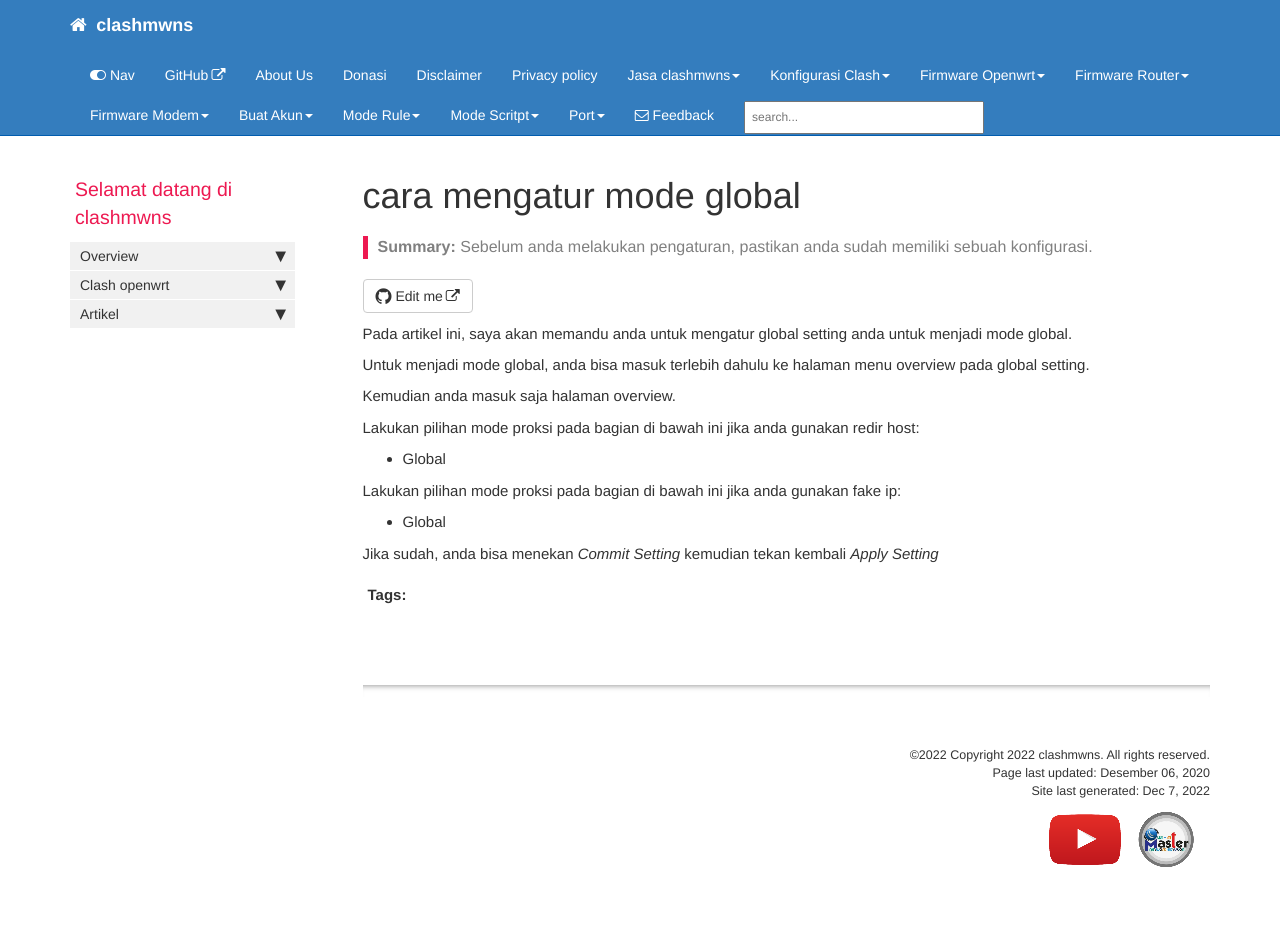
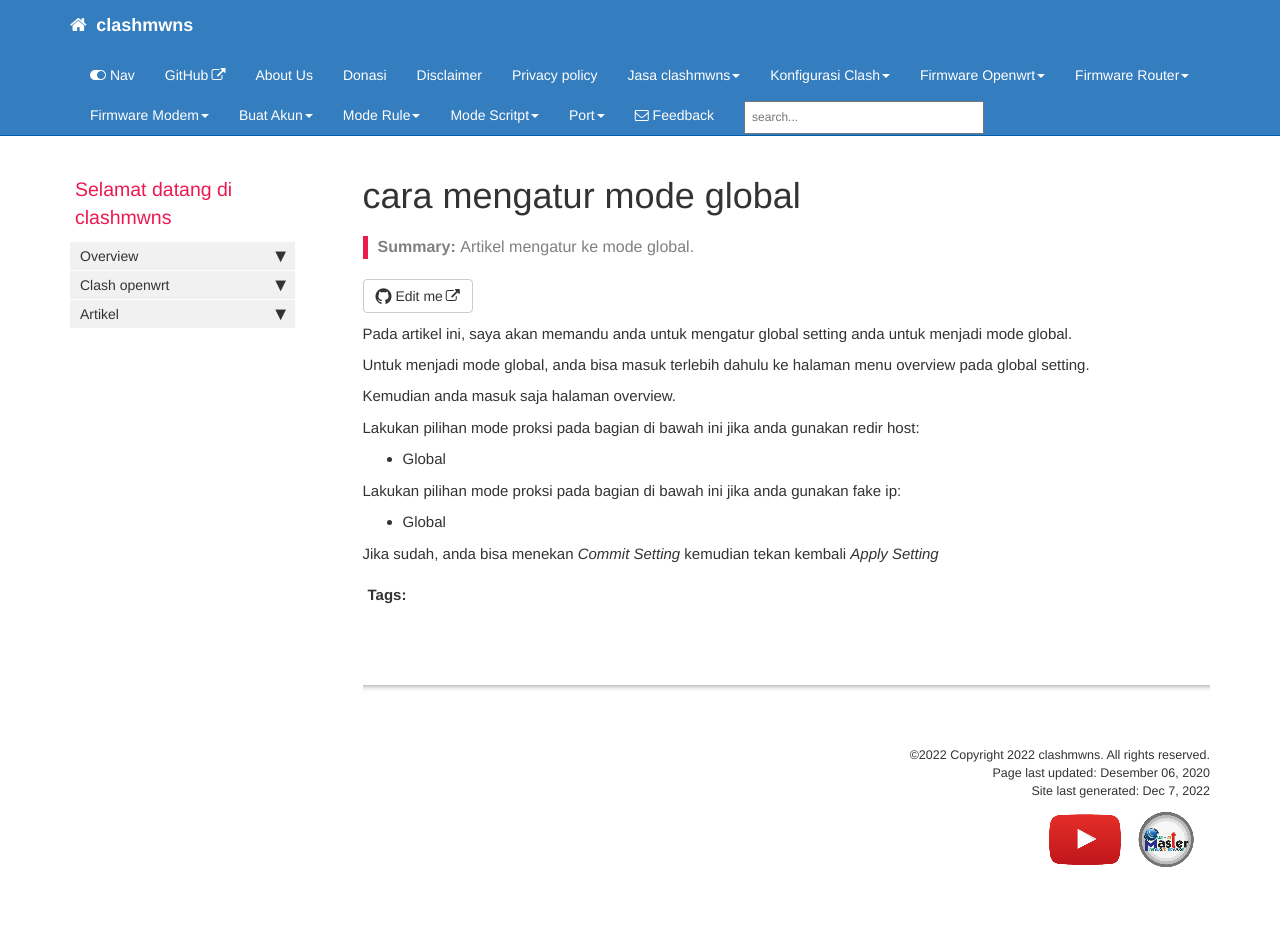
Before and after one commit to mwnsofficial/clashmwns, a Jekyll site: the page built from pages/mydoc/mode_global.md, in a window 1280 px wide. Built offline with Jekyll 4.4.1, drawn with Linux system fonts in a browser that asks for light colours; comment, search, counter and statistics services are not loaded.

Commit message:
Update and rename pengaturan_mode_global.md to mode_global.md

```diff
--- a/pages/mydoc/pengaturan_mode_global.md
+++ b/pages/mydoc/mode_global.md
@@ -3,9 +3,9 @@ title: cara mengatur mode global
 keywords: mode global, global setting
 last_updated: Desember 06, 2020
 tags: [global_setting]
-summary: "Sebelum anda melakukan pengaturan, pastikan anda sudah memiliki sebuah konfigurasi."
+summary: "Artikel mengatur ke mode global."
 sidebar: mydoc_sidebar
-permalink: pengaturan_mode_global.html
+permalink: mode_global.html
 folder: mydoc
 ---
 
```
